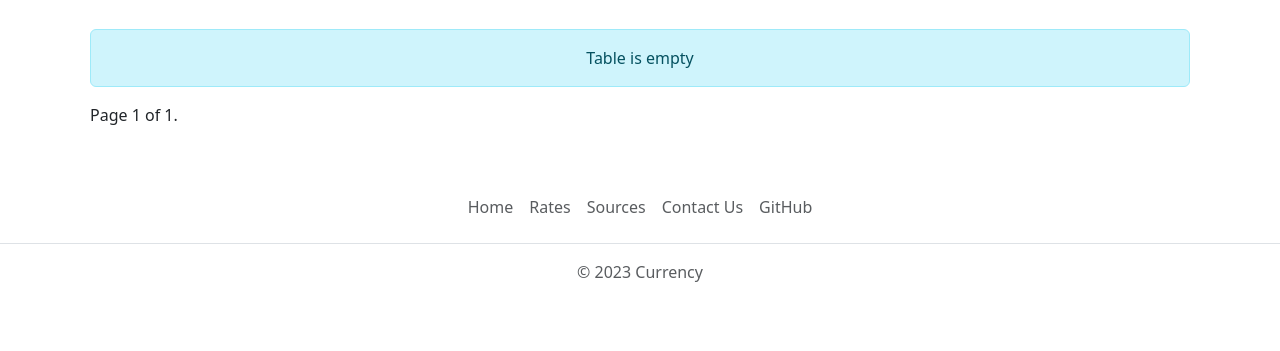
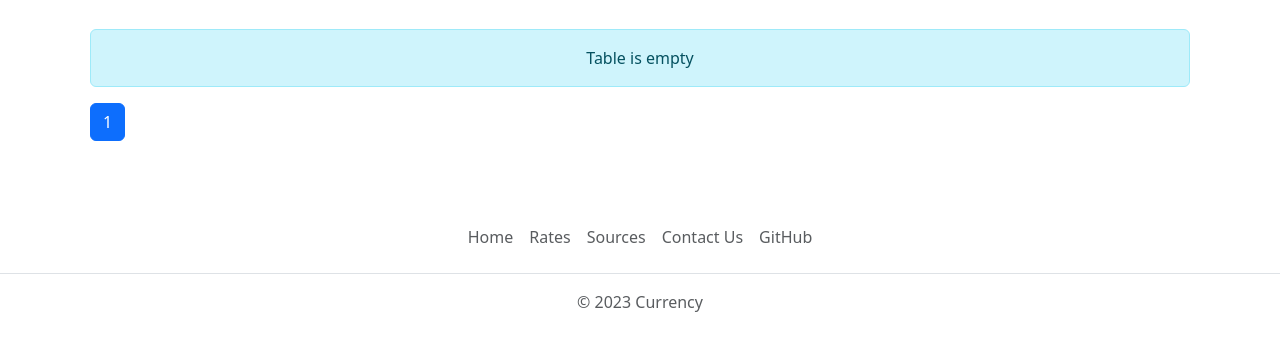
Before and after one commit to nkstlrv/Currency, a Django app: page /rates/table/ in a window 1280 px wide. Shown: the part 123-474 px from the top of the page. Run offline with Django 4.2, Linux system fonts and the light colour scheme; data comes from the database, SQL or seed files in the repository; data that the repository does not hold is empty; some libraries are stand-ins or nearby versions.

Commit message:
bootstrap pagination buttons

```diff
--- a/app/currency/templates/currency/includes/pagination.html
+++ b/app/currency/templates/currency/includes/pagination.html
@@ -1,21 +1,51 @@
+{#<div class="col-12">#}
+{##}
+{#    <div class="pagination">#}
+{#    <span class="step-links">#}
+{#        {% if page_obj.has_previous %}#}
+{#            <a href="?page=1">&laquo; first</a>#}
+{#            <a href="?page={{ page_obj.previous_page_number }}">previous</a>#}
+{#        {% endif %}#}
+{##}
+{#        <span class="current">#}
+{#            Page {{ page_obj.number }} of {{ page_obj.paginator.num_pages }}.#}
+{#        </span>#}
+{##}
+{#        {% if page_obj.has_next %}#}
+{#            <a href="?page={{ page_obj.next_page_number }}">next</a>#}
+{#            <a href="?page={{ page_obj.paginator.num_pages }}">last &raquo;</a>#}
+{#        {% endif %}#}
+{#    </span>#}
+{#    </div>#}
+{##}
+{#</div>#}
+
 <div class="col-12">
+    <nav aria-label="...">
+        <ul class="pagination">
+            {% if page_obj.has_previous %}
 
-        <div class="pagination">
-    <span class="step-links">
-        {% if page_obj.has_previous %}
-            <a href="?page=1">&laquo; first</a>
-            <a href="?page={{ page_obj.previous_page_number }}">previous</a>
-        {% endif %}
+                <li class="page-item">
+                    <a class="page-link" href="?page={{ page_obj.previous_page_number }}">Previous</a>
+                </li>
+            {% endif %}
 
-        <span class="current">
-            Page {{ page_obj.number }} of {{ page_obj.paginator.num_pages }}.
-        </span>
+            {% for i in page_obj.paginator.page_range %}
+                {% if page_obj.number == i %}
+                    <li class="page-item active" aria-current="page"><a class="page-link" href="#">{{ i }}</a></li>
+                {% else %}
+                    <li class="page-item"><a class="page-link" href="?page={{ i }}&{{ filter_params }}">{{ i }}</a></li>
+                {% endif %}
+            {% endfor %}
 
-        {% if page_obj.has_next %}
-            <a href="?page={{ page_obj.next_page_number }}">next</a>
-            <a href="?page={{ page_obj.paginator.num_pages }}">last &raquo;</a>
-        {% endif %}
-    </span>
-        </div>
 
-    </div>
+            {% if page_obj.has_next %}
+                <li class="page-item">
+                    <a class="page-link" href="?page={{ page_obj.next_page_number }}">Next</a>
+                </li>
+            {% endif %}
+
+
+        </ul>
+    </nav>
+</div>
```
